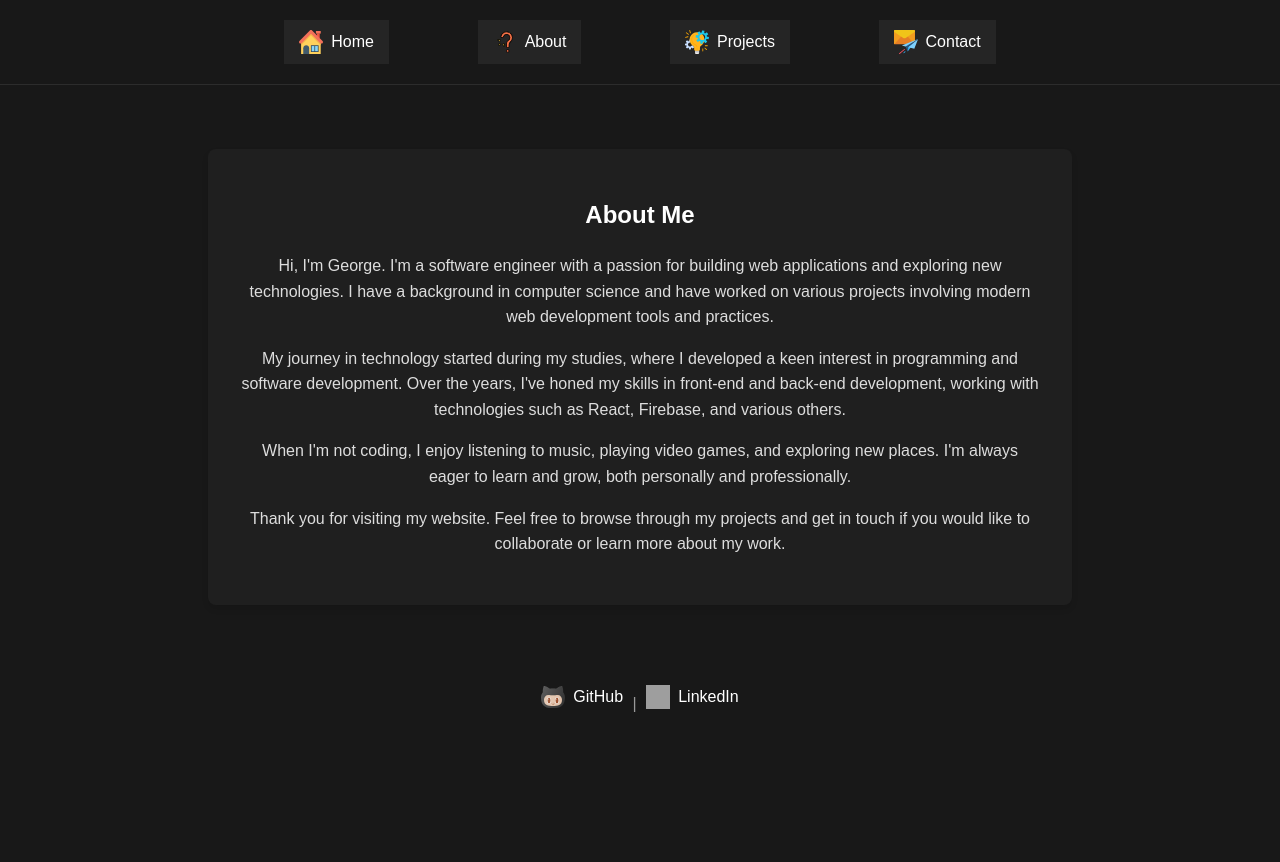
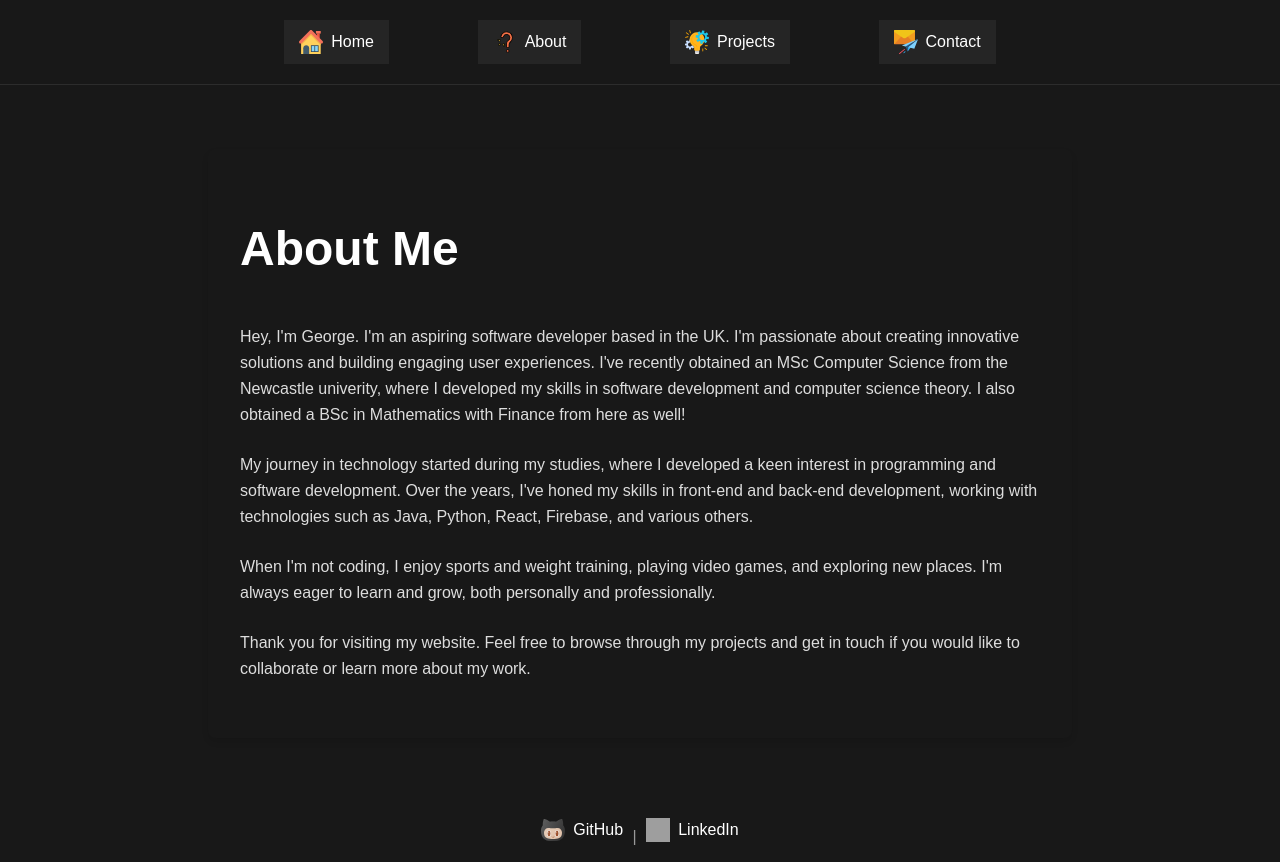
Before and after one commit to GeorgeBall9/my-portfolio, a Next.js app: page /about in a window 1280 px wide. Before the commit the page ends 800 px from the top, so only its background shows below. Built offline with nearby package versions, Linux system fonts and the light colour scheme; grey boxes are pictures that could not be loaded.

Commit message:
style: Update About page content and styling

```diff
--- a/src/components/About.css
+++ b/src/components/About.css
@@ -2,13 +2,12 @@
 
 .about-container {
     padding: 4em 1em;
-    text-align: center;
+    text-align: left;
   }
 
   .about-content {
     max-width: 800px;
     margin: 0 auto;
-    background: var(--card-background-color);
     padding: 2em;
     border-radius: 8px;
     box-shadow: 0 4px 6px rgba(0, 0, 0, 0.1);
@@ -17,10 +16,13 @@
   .about-content h1 {
     color: var(--font-color-heading);
     margin-bottom: 1em;
+    font-size: 3rem;
   }
 
   .about-content p {
-    color: var(--font-color-base);
-    margin-bottom: 1em;
-    line-height: 1.6;
+    -webkit-font-smoothing: auto;
+    line-height: 1.625;
+    margin-bottom: 1.5rem;
+    margin-top: 0;
+    font-size: 1rem;
   }
--- a/src/pages/about.js
+++ b/src/pages/about.js
@@ -1,7 +1,7 @@
-import Head from 'next/head';
-import Header from '../components/Header';
-import Footer from '../components/Footer';
-import '../components/About.css'
+import Head from "next/head";
+import Header from "../components/Header";
+import Footer from "../components/Footer";
+import "../components/About.css";
 
 const About = () => (
   <>
@@ -13,16 +13,29 @@ const About = () => (
       <section className="about-content">
         <h1>About Me</h1>
         <p>
-          Hi, I'm George. I'm a software engineer with a passion for building web applications and exploring new technologies. I have a background in computer science and have worked on various projects involving modern web development tools and practices.
+          Hey, I'm George. I'm an aspiring software developer based in the UK.
+          I'm passionate about creating innovative solutions and building
+          engaging user experiences. I've recently obtained an MSc Computer
+          Science from the Newcastle univerity, where I developed my skills in
+          software development and computer science theory. I also obtained a
+          BSc in Mathematics with Finance from here as well!
         </p>
         <p>
-          My journey in technology started during my studies, where I developed a keen interest in programming and software development. Over the years, I've honed my skills in front-end and back-end development, working with technologies such as React, Firebase, and various others.
+          My journey in technology started during my studies, where I developed
+          a keen interest in programming and software development. Over the
+          years, I've honed my skills in front-end and back-end development,
+          working with technologies such as Java, Python, React, Firebase, and
+          various others.
         </p>
         <p>
-          When I'm not coding, I enjoy listening to music, playing video games, and exploring new places. I'm always eager to learn and grow, both personally and professionally.
+          When I'm not coding, I enjoy sports and weight training, playing video games,
+          and exploring new places. I'm always eager to learn and grow, both
+          personally and professionally.
         </p>
         <p>
-          Thank you for visiting my website. Feel free to browse through my projects and get in touch if you would like to collaborate or learn more about my work.
+          Thank you for visiting my website. Feel free to browse through my
+          projects and get in touch if you would like to collaborate or learn
+          more about my work.
         </p>
       </section>
     </main>
```
